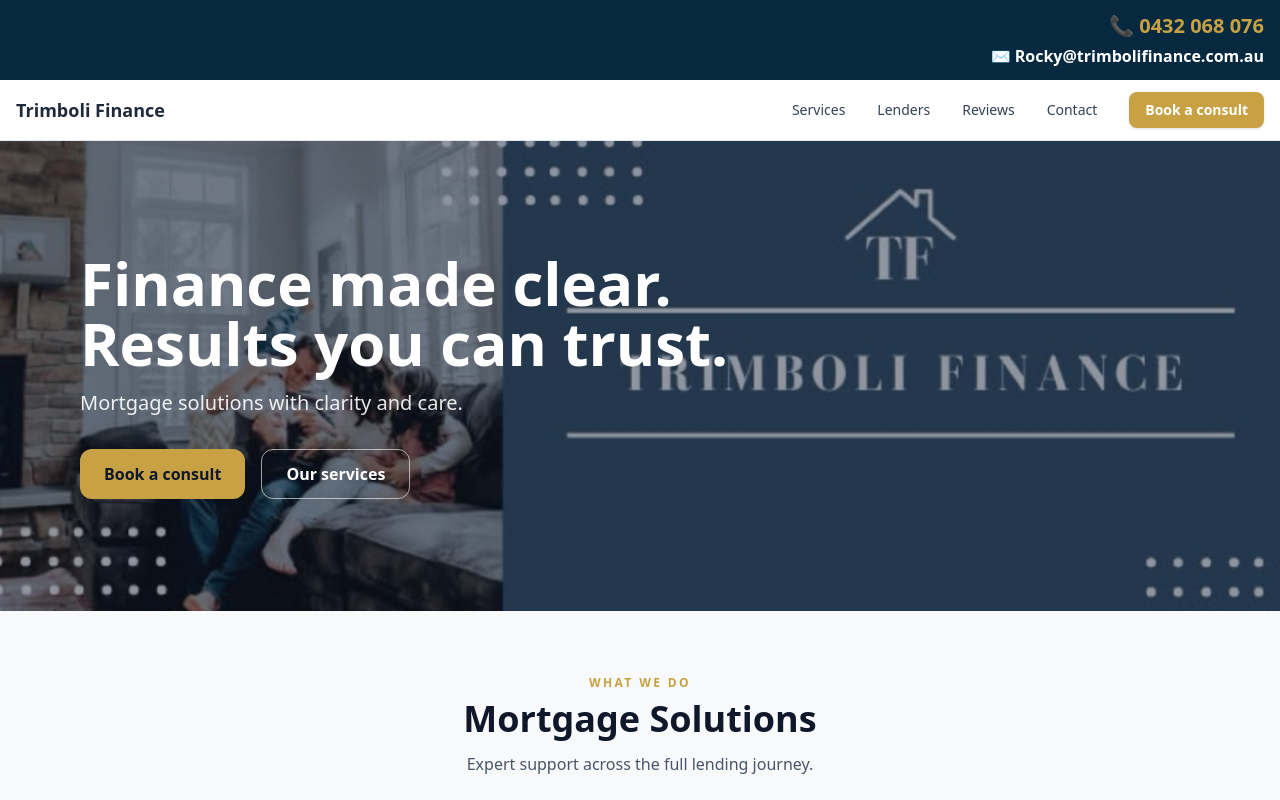
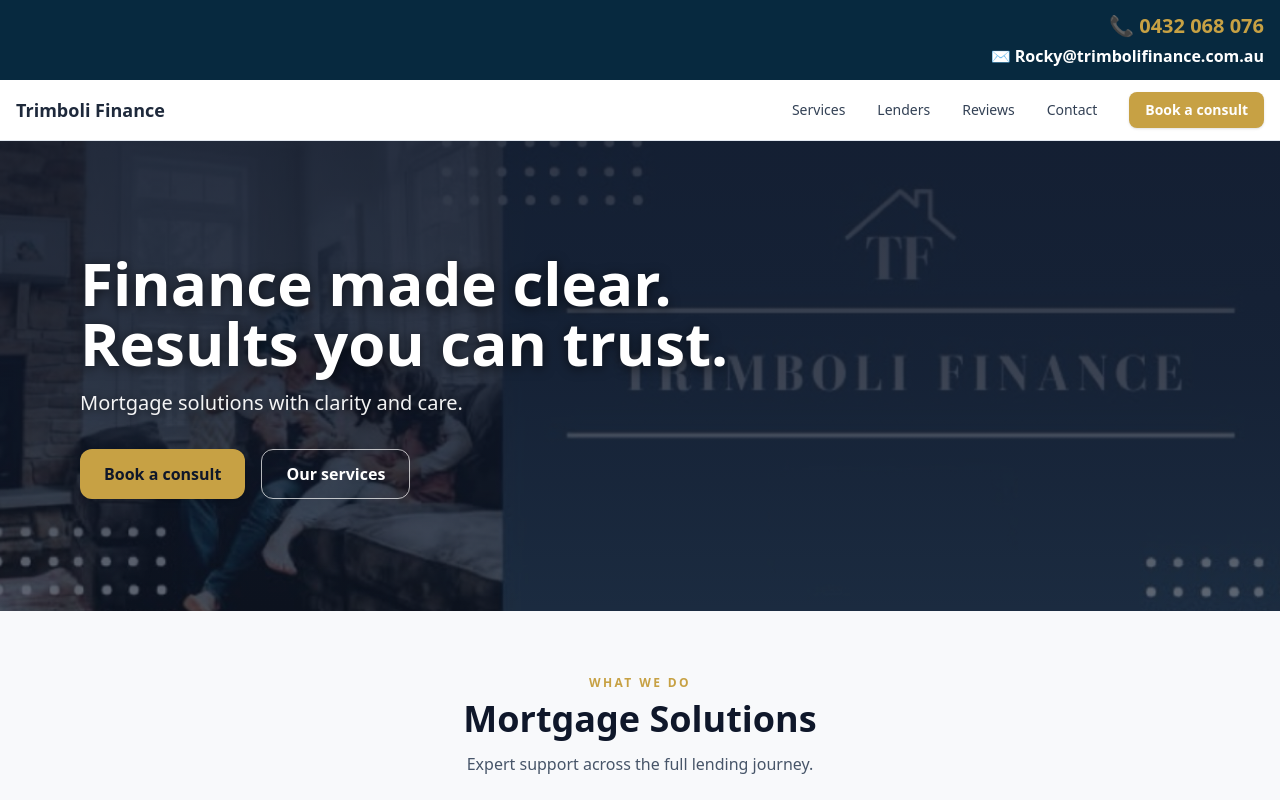
Before and after one commit to gianninatcassar-hash/trimboli-finance, a React (Vite) app: page / in a window 1280 px wide. Shown: the top 800 px of the page. Built offline with nearby package versions, Linux system fonts and the light colour scheme.

Commit message:
Update App.jsx

```diff
--- a/src/App.jsx
+++ b/src/App.jsx
@@ -130,7 +130,7 @@
     <div>
       <Topbar />
       <Nav />
-      {/* ---------- HERO ---------- */}
+   {/* ---------- HERO (fixed overlay) ---------- */}
 <section id="home" className="relative overflow-hidden" aria-label="Hero">
   {/* Background image */}
   <img
@@ -140,17 +140,20 @@
     className="absolute inset-0 h-full w-full object-cover z-0"
   />
 
-  {/* Dark overlay */}
-  <div className="absolute inset-0 bg-slate-900/45 z-0 pointer-events-none" />
+  {/* Solid dark overlay */}
+  <div className="absolute inset-0 z-[1] bg-slate-900/65 pointer-events-none" />
+
+  {/* Soft gradient on top for extra contrast */}
+  <div className="absolute inset-0 z-[2] bg-gradient-to-b from-slate-900/60 via-slate-900/45 to-transparent pointer-events-none" />
 
   {/* Foreground content */}
-  <div className="relative z-10 mx-auto max-w-6xl px-4 py-20 sm:py-24 md:py-28 text-white">
-    <h1 className="text-4xl sm:text-5xl md:text-6xl font-extrabold leading-tight">
+  <div className="relative z-[3] mx-auto max-w-6xl px-4 py-20 sm:py-24 md:py-28 text-white">
+    <h1 className="text-4xl sm:text-5xl md:text-6xl font-extrabold leading-tight drop-shadow-[0_2px_6px_rgba(0,0,0,0.6)]">
       <span className="block">Finance made clear.</span>
       <span className="block">Results you can trust.</span>
     </h1>
 
-    <p className="mt-4 text-lg md:text-xl text-white/90">
+    <p className="mt-4 text-lg md:text-xl text-white/95 drop-shadow-[0_1px_4px_rgba(0,0,0,0.6)]">
       Mortgage solutions with clarity and care.
     </p>
 
@@ -163,7 +166,7 @@
             "Hi Rocky,\n\nMy name is: \nMobile: \nNature of enquiry: \nBest time to call: \n\nThanks!"
           )
         }
-        className="inline-flex items-center rounded-xl px-6 py-3 font-semibold text-slate-900"
+        className="inline-flex items-center rounded-xl px-6 py-3 font-semibold text-slate-900 shadow-md hover:shadow-lg transition"
         style={{ backgroundColor: "#c7a144" }}
       >
         Book a consult
@@ -171,7 +174,7 @@
 
       <a
         href="#services"
-        className="inline-flex items-center rounded-xl px-6 py-3 font-semibold border border-white/60 text-white hover:bg-white/10"
+        className="inline-flex items-center rounded-xl px-6 py-3 font-semibold border border-white/70 text-white hover:bg-white/10"
       >
         Our services
       </a>
```
